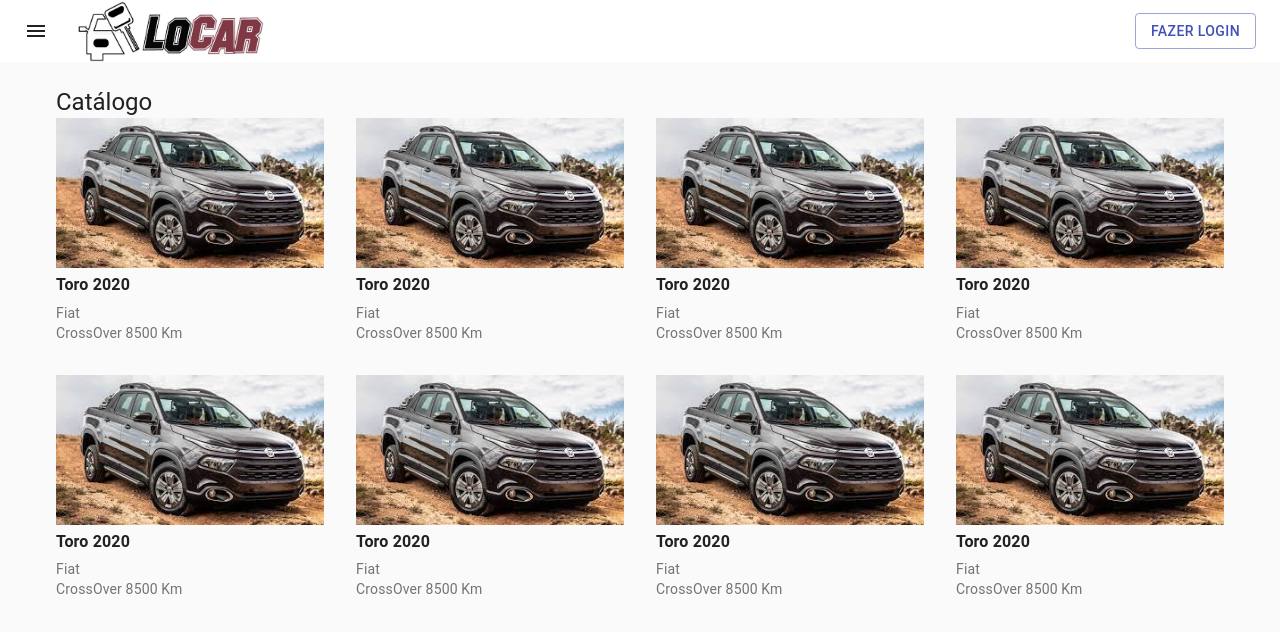
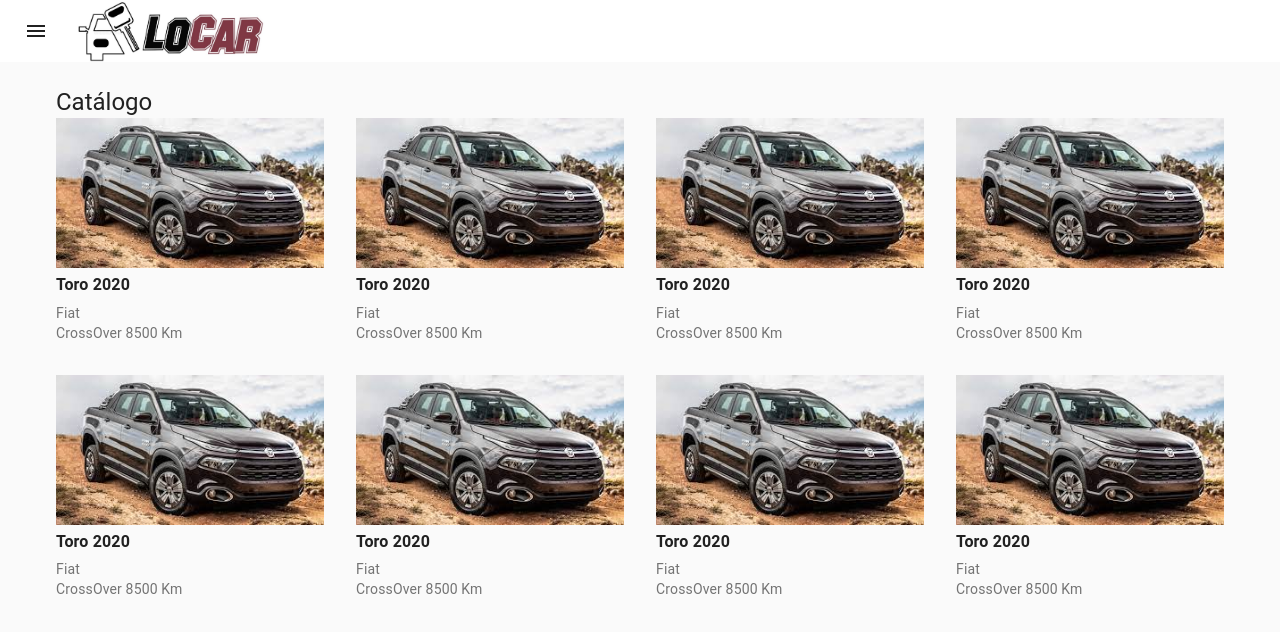
Before and after one commit to LucasMalek/Home_, a React (Create React App) app: page /Catalogo in a window 1280 px wide. Shown: the top 632 px of the page. Built offline with nearby package versions, Linux system fonts and the light colour scheme.

Commit message:
retirando opção de login

```diff
--- a/src/Pages/Home/Catalogo/index.js
+++ b/src/Pages/Home/Catalogo/index.js
@@ -146,8 +146,6 @@
                     </IconButton>
                     <img src="./images/locar.jpg" alt='logo' className={classes.logo} />
                     <div className={classes.grow} />
-                    <Button variant='outlined' color='primary'>Fazer Login</Button>
-
                 </Toolbar>
             </AppBar>
 
--- a/src/Pages/Home/Components/Header.js
+++ b/src/Pages/Home/Components/Header.js
@@ -3,9 +3,7 @@
 import { makeStyles } from '@material-ui/core/styles';
 import AppBar from '@material-ui/core/AppBar';
 import Toolbar from '@material-ui/core/Toolbar';
-import { AlignCenter, AlignLeft, Bell, Italic } from 'react-feather'
-import Avatar from '@material-ui/core/Avatar';
-import IconButton from '@material-ui/core/IconButton';
+import { Italic } from 'react-feather'
 import SearchIcon from '@material-ui/icons/Search';
 
 const useStyles = makeStyles({
```
